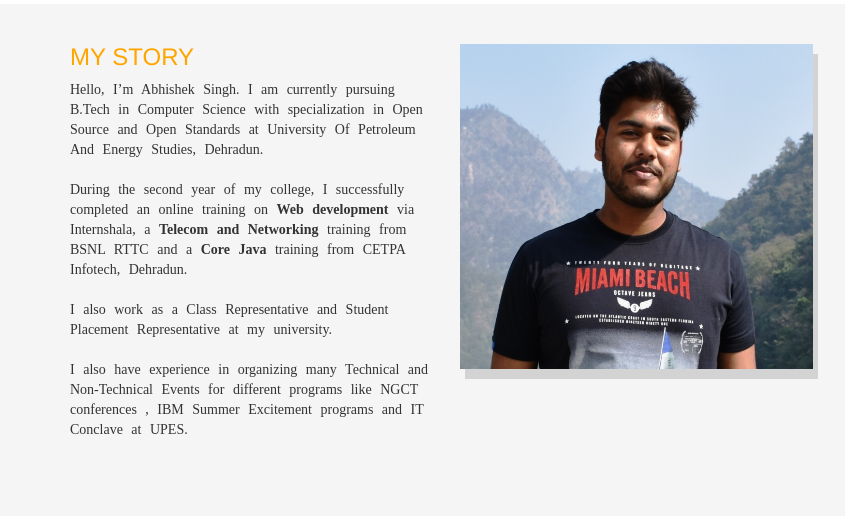
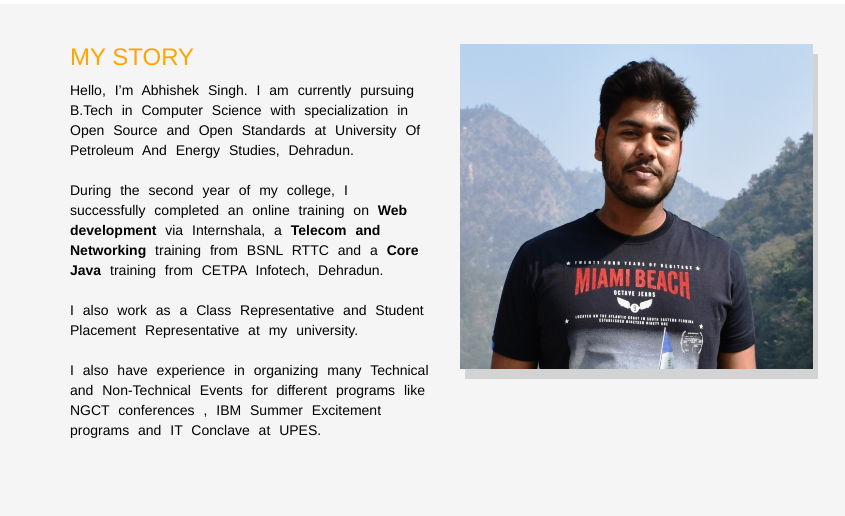
Before and after one commit to AbhishekSinghLucky/AbhishekSinghLucky.github.io, a plain HTML site: page about_me.html in a window 1280 px wide. Shown: the part 92-608 px from the top of the page, 0-845 px from the left. Drawn offline with nearby package versions, Linux system fonts and the light colour scheme.

Commit message:
color change in about me section

```diff
--- a/about_me.html
+++ b/about_me.html
@@ -49,8 +49,9 @@
 .description{
            word-spacing: 5px;
            text-shadow: 1px; 0px;
-    font-family: "Times New Roman";
+    font-family:inherit;
     font-size: 14;
+    color: black;
 
         }
          .header-right a.active{
```
